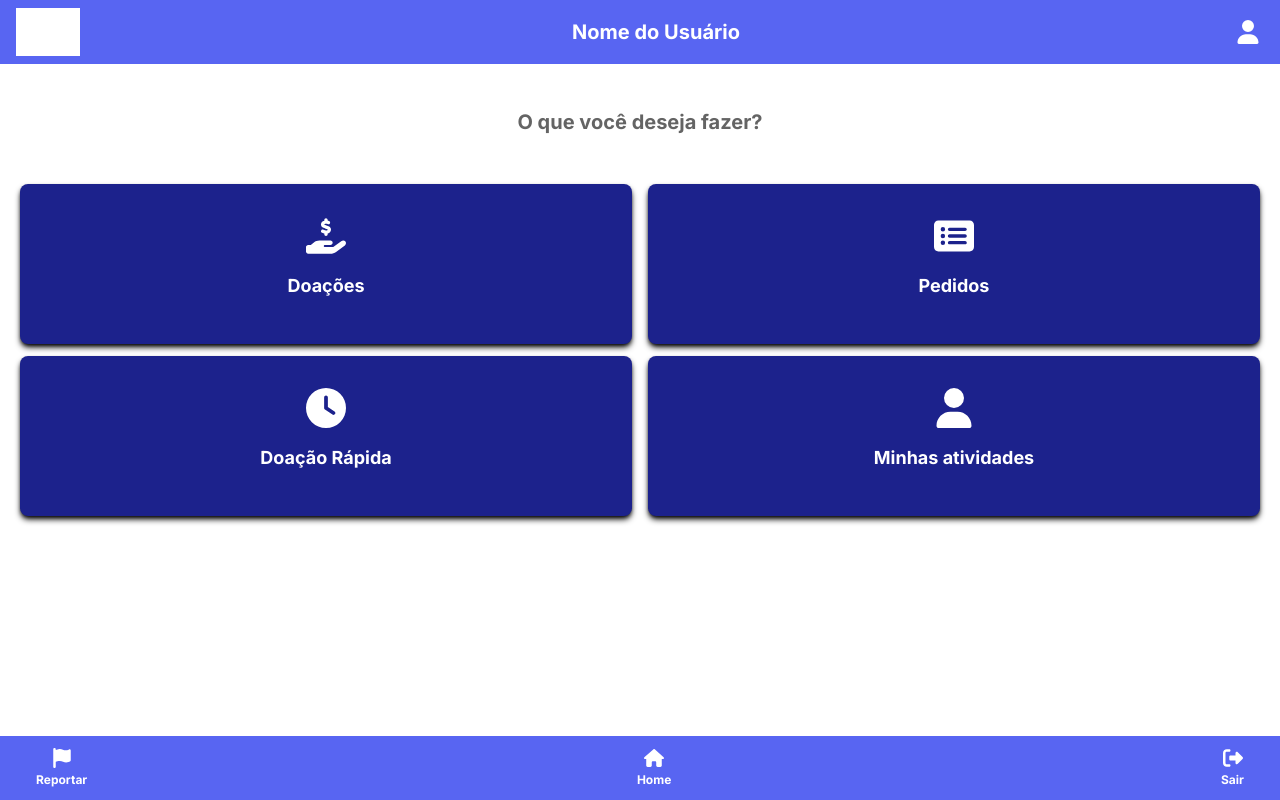
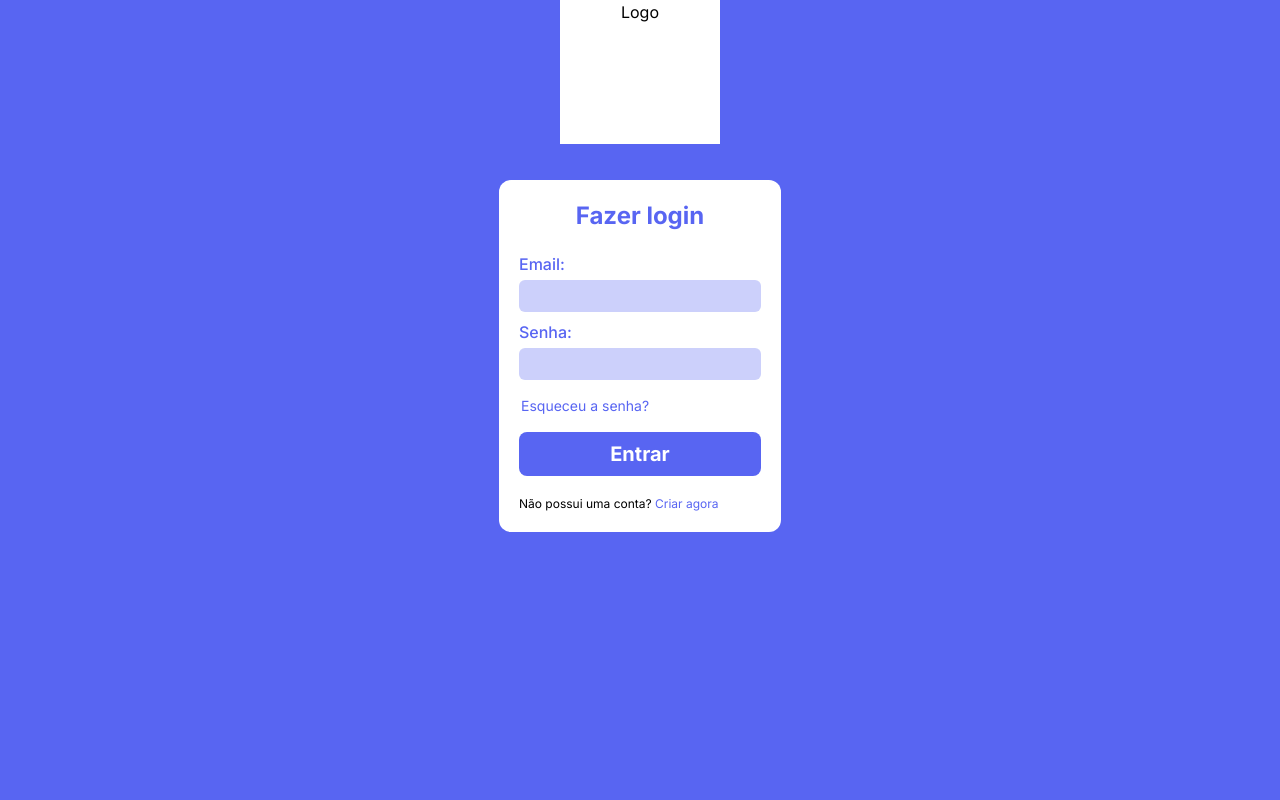
Before and after one commit to MarceloTravassos/teste, a React (Create React App) app: page / in a window 1280 px wide. Built offline with nearby package versions, Linux system fonts and the light colour scheme.

Commit message:
added login functions

```diff
--- a/src/App.js
+++ b/src/App.js
@@ -7,7 +7,7 @@ import { RegisterONG } from "./pages/RegisterONG";
 import { Menu } from "./pages/Menu";
 
 function App() {
-  return <Menu />;
+  return <Login />;
 }
 
 export default App;
--- a/src/components/FormInput.js
+++ b/src/components/FormInput.js
@@ -1,5 +1,14 @@
+import { useState } from "react";
+
 export function FormInput(props) {
   const { name, type } = props;
+
+  const [value, setValue] = useState('');
+
+  function handleChange(e) {
+    setValue(e.target.value)
+    console.log(value)
+  }
 
   return (
     <input
@@ -8,6 +17,8 @@ export function FormInput(props) {
       id={name}
       name={name}
       required
+      onChange={handleChange}
+      value={value}
     />
   );
 }
--- a/src/pages/Login.js
+++ b/src/pages/Login.js
@@ -3,25 +3,29 @@ import { FormLabel } from "../components/FormLabel";
 import { SubmitButton } from "../components/SubmitButton";
 
 export function Login() {
+  function handleSubmit(e) {
+    e.preventDefault();
+  }
+
   return (
     <main className="bg-primary flex flex-col px-12 items-center min-h-screen">
       <div className="mb-9 bg-white w-40 h-36 text-center">Logo</div>
-      <form className="flex flex-col rounded-xl py-5 px-5 bg-white text-primary text-base font-medium">
+      <form onSubmit={handleSubmit} className="flex flex-col rounded-xl py-5 px-5 bg-white text-primary text-base font-medium">
         <h1 className="font-bold text-2xl text-center mb-5">Fazer login</h1>
         <FormLabel name="email">Email:</FormLabel>
-        <FormInput name="email" type="email"/>
+        <FormInput name="email" type="email" />
 
         <FormLabel name="senha">Senha:</FormLabel>
-        <FormInput name="senha" type="password"/>
+        <FormInput name="senha" type="password" />
 
-        <a href="#" className="mt-2 mb-2 text-sm font-normal ml-[2px]">
+        <a href="/esquecer-senha" className="mt-2 mb-2 text-sm font-normal ml-[2px]">
           Esqueceu a senha?
         </a>
 
         <SubmitButton type="submit">Entrar</SubmitButton>
 
         <p className="font-normal text-xs text-black mt-5">
-          Não possui uma conta? <a className="text-primary" href="#">Criar agora</a>
+          Não possui uma conta? <a className="text-primary" href="/registrar">Criar agora</a>
         </p>
       </form>
     </main>
```
